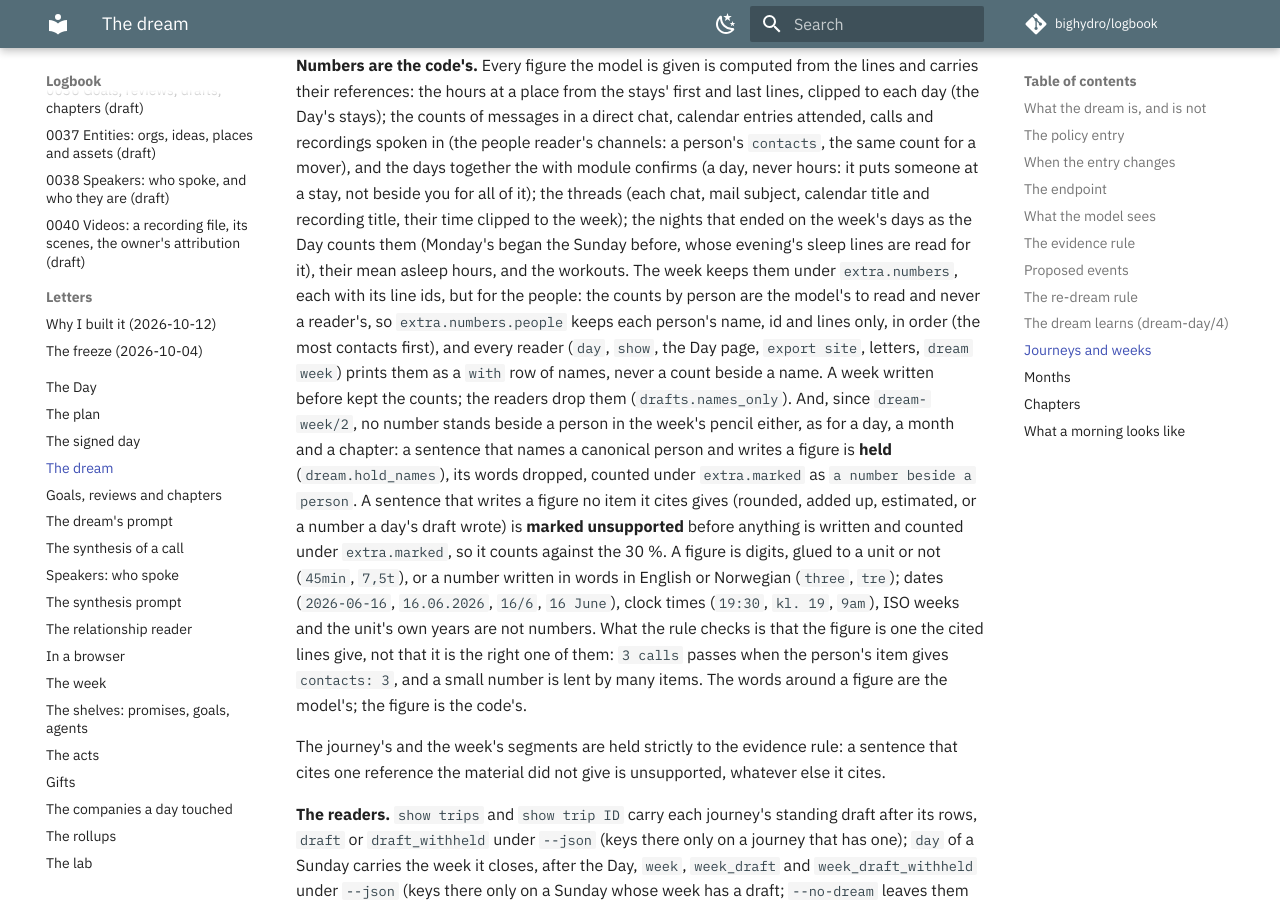
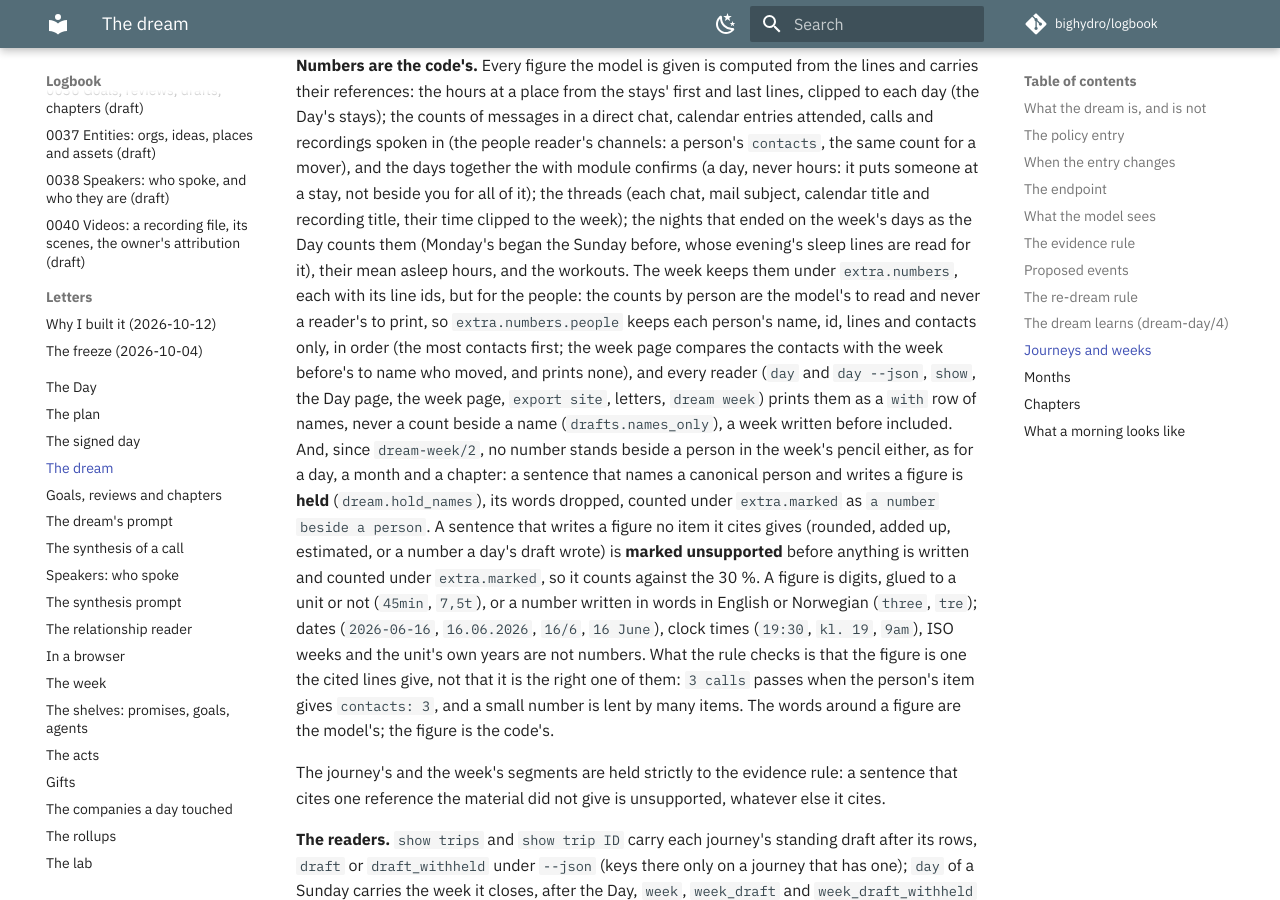
Before and after one commit to bighydro/logbook, an MkDocs documentation site: the page built from docs/dream.md, in a window 1280 px wide and 900 px high, scrolled down 12116 px. Built offline with MkDocs 1.6.1 and Material for MkDocs 9.7.7, drawn with Linux system fonts in a browser that asks for light colours; comment, search, counter and statistics services are not loaded.

Commit message:
fix: the week line keeps its contacts for the week page; readers print names
The week page (#376) compares the contacts of `numbers.people` with the
week before's to name who moved, and prints none of them. So the line
keeps `contacts` beside the name, id and lines (`KEPT_PERSON`), and
`unit_json` carries the numbers as the line keeps them. `names_only`
applies where a draft's people are printed: the `with` row and the
Sunday's `day --json` (`dream_week.on_sunday`). The guard now also
reads the week page, and its movers still show.

The Library golden digests are written again on the new main, for the
same 24 pages (the call rows and the org and idea people).

Claude-Session: https://claude.ai/code/session_01ATrueqwKBXF8jkWQyoXydT
Signed-off-by: bighydro <122497530+bighydro@users.noreply.github.com>

```diff
--- a/docs/dream.md
+++ b/docs/dream.md
@@ -446,10 +446,12 @@ for all of it); the threads (each chat, mail subject, calendar title and recordi
 clipped to the week); the nights that ended on the week's days as the Day counts them (Monday's began
 the Sunday before, whose evening's sleep lines are read for it), their mean asleep hours, and the
 workouts. The week keeps them under `extra.numbers`, each with its line ids, but for the people: the
-counts by person are the model's to read and never a reader's, so `extra.numbers.people` keeps each
-person's name, id and lines only, in order (the most contacts first), and every reader (`day`, `show`,
-the Day page, `export site`, letters, `dream week`) prints them as a `with` row of names, never a count
-beside a name. A week written before kept the counts; the readers drop them (`drafts.names_only`).
+counts by person are the model's to read and never a reader's to print, so `extra.numbers.people`
+keeps each person's name, id, lines and contacts only, in order (the most contacts first; the week
+page compares the contacts with the week before's to name who moved, and prints none), and every
+reader (`day` and `day --json`, `show`, the Day page, the week page, `export site`, letters, `dream
+week`) prints them as a `with` row of names, never a count beside a name (`drafts.names_only`), a week
+written before included.
 And, since `dream-week/2`, no number stands beside a person in the week's pencil either, as for a day,
 a month and a chapter: a sentence that names a canonical person and writes a figure is **held**
 (`dream.hold_names`), its words dropped, counted under `extra.marked` as `a number beside a person`.
```
Also changed, not shown: changelog.d/no-count-beside-a-contact.md (+5 -3 lines), 3 other files.
